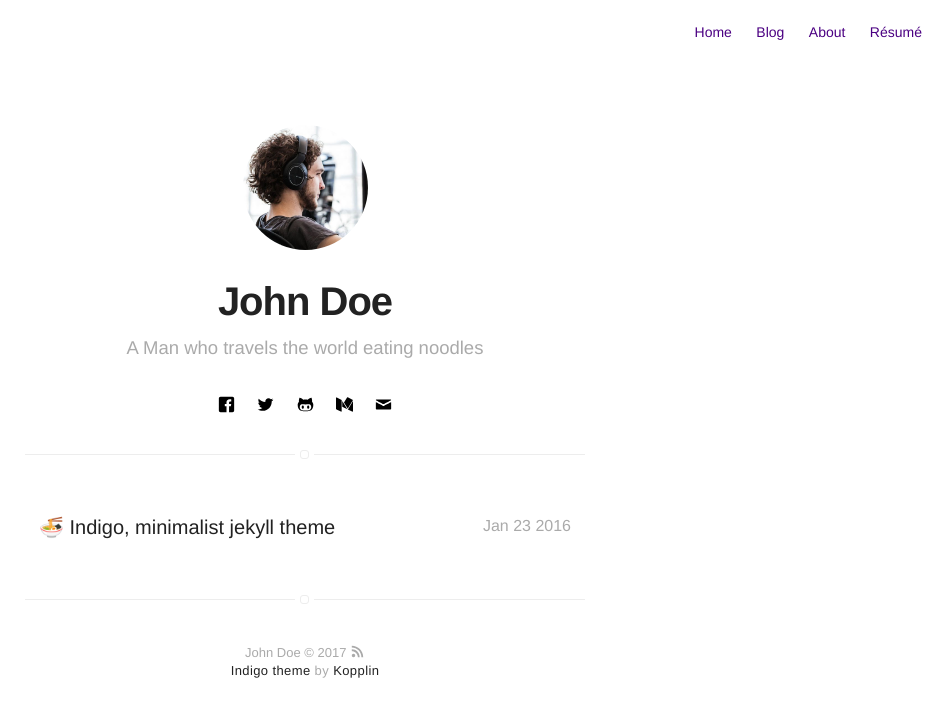
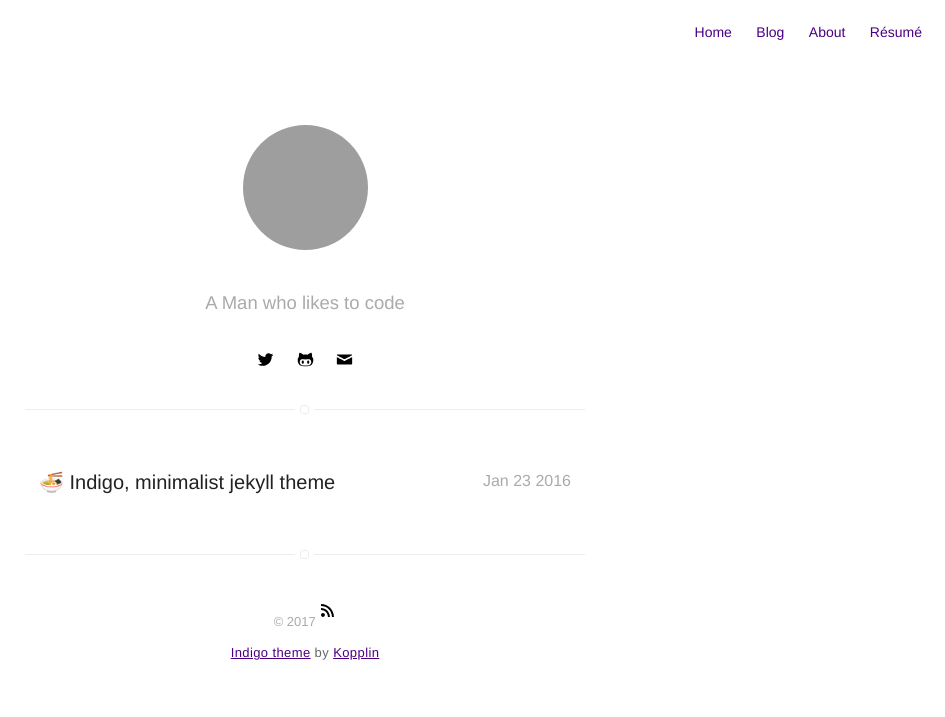
Before and after one commit to ImaMonsta/demo-jekill, a Jekyll site: the page built from projects.html, in a window 1280 px wide. Shown: the top 717 px of the page, without its empty margins (335-1280 px from the left). Built offline with Jekyll 4.4.1, drawn with Linux system fonts in a browser that asks for light colours; emoji names are drawn with the system emoji font; grey boxes are pictures that could not be loaded.

Commit message:
update configuration parameters

```diff
--- a/_config.yml
+++ b/_config.yml
@@ -1,14 +1,14 @@
 # main text of home
-name: John Doe
-bio: A Man who travels the world eating noodles
+name: <g3rm4n/>
+bio: A Man who likes to code
 
 # twitter summary info
 description: A blog about technology and stuff related
 
 # if it's an external image, update below for true
 # better with square images
-external-image: false
-picture: assets/images/profile.jpg
+external-image: true
+picture: https://www.gravatar.com/avatar/d67612c2a3a5243efe7abbc9078261ae?s=200
 
 # If you want to include your resume, set to true
 # and specify source (external or local).
@@ -34,37 +34,31 @@ disqus:
   categories: [blog, project] # only show disqus for posts that have these categories
 
 # if you don't have any of social below, comment the line
-facebook: myfacebook
-twitter: mytwitter
+#facebook: myfacebook
+twitter: 1m_g3rm4n
 # google: mygoogle
 # instagram: myinstagram
 # pinterest: mypinterest
 # linkedin: mylinkedin
 # youtube: myyoutube
 # spotify: myspotify
-github: mygithub
+github: imamonsta
 # lastfm: mylastfm
 # stackoverflow: 7044681/mystackoverflow
 # quora: userquora
 # reddit: username
-medium: medium
+#medium: medium
 # vimeo: myvimeo
 # lanyrd: mylanyrd
-email: myemail@gmail.com
+email: me@g3rm4n.xyz
 
 authors:
-    johndoe:
-        name: John Doe
-        bio: A Man who travels the world eating noodles
-        external-image: false
-        picture: assets/images/profile.jpg
-        twitter: johndoe
-    jamesfoster:
-        name: James Foster
-        bio: A Man who develops software with coffee
-        external-image: false
-        picture: assets/images/james.jpg
-        twitter: jamesfoster
+    g3rm4n:
+        name: German Garcia
+        bio: A Man who likes to code
+        external-image: true
+        picture: https://www.gravatar.com/avatar/d67612c2a3a5243efe7abbc9078261ae?s=200
+        twitter: 1m_g3rm4n
 
 # do you want a larger site? change the option below
 # options: [normal, large] | default: normal
@@ -108,3 +102,5 @@ plugins:
 
 jekyll-mentions:
     base_url: https://github.com
+port: 3000
+host: 0.0.0.0
```
Also changed, not shown: Gemfile.lock (added).
